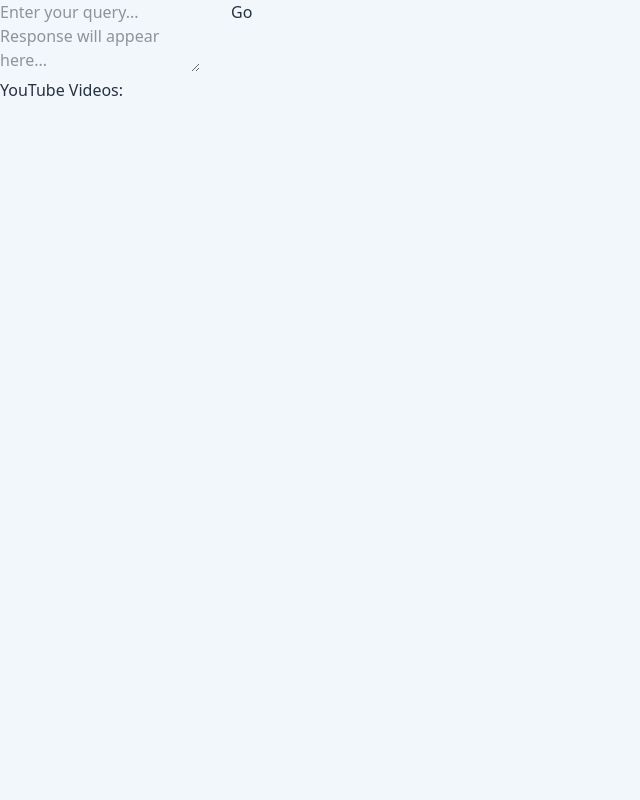
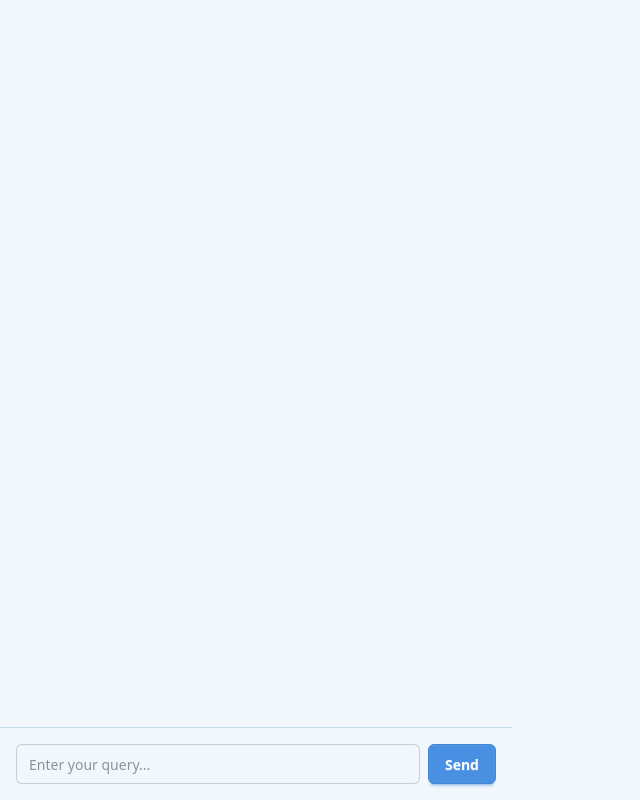
Before and after one commit to pjha8040/FinAI, a React (Vite) app in the folder finAi/frontend/: page /chatbot in a window 1280 px wide. Shown: the whole page, without its empty margins (0-640 px from the left). Built offline with nearby package versions, Linux system fonts and the light colour scheme.

Commit message:
chatbot page improved

```diff
--- a/finAi/frontend/src/Pages/ChatBot.jsx
+++ b/finAi/frontend/src/Pages/ChatBot.jsx
@@ -1,28 +1,38 @@
-import { useState } from "react";
+import React, { useState, useRef, useEffect } from "react";
 
 export default function ChatBot() {
   const [text, setText] = useState("");
-  const [output, setOutput] = useState("");
+  const [conversation, setConversation] = useState([]);
+  const [loading, setLoading] = useState(false);
+  const messagesEndRef = useRef(null);
+
+  // Scroll to the bottom whenever conversation updates
+  useEffect(() => {
+    messagesEndRef.current?.scrollIntoView({ behavior: "smooth" });
+  }, [conversation]);
 
   const handleSubmit = async () => {
     if (!text.trim()) {
       alert("Please enter a query!");
       return;
     }
+    // Add user's message to conversation
+    setConversation((prev) => [...prev, { sender: "user", text }]);
+    const userQuery = text;
+    setText("");
+    setLoading(true);
 
     try {
       const response = await fetch("http://127.0.0.1:5000/chat", {
         method: "POST",
-        headers: {
-          "Content-Type": "application/json",
-        },
-        body: JSON.stringify({ query: text }),
+        headers: { "Content-Type": "application/json" },
+        body: JSON.stringify({ query: userQuery }),
       });
-
       const data = await response.json();
 
-      if (response.ok) {
-        setOutput(data.text_response || "No response received.");
+      let botText = data.text_response || "No response received.";
+      // Append bot's response to conversation
+      setConversation((prev) => [...prev, { sender: "bot", text: botText }]);
 
       // Handle audio response
       const audioPlayer = document.getElementById("audio-player");
@@ -34,51 +44,65 @@ export default function ChatBot() {
         audioPlayer.style.display = "none";
       }
 
-        // Handle YouTube videos
-        const videoList = document.getElementById("video-list");
-        videoList.innerHTML = "";
-        data.youtube_videos.forEach((video) => {
-          const listItem = document.createElement("li");
-          listItem.innerHTML = `<a href="${video.url}" target="_blank">${video.title}</a>`;
-          videoList.appendChild(listItem);
-        });
-      } else {
-        alert(data.error || "Something went wrong.");
+      // Handle YouTube videos (appending as additional bot message)
+      if (data.youtube_videos && data.youtube_videos.length > 0) {
+        const videosHtml = data.youtube_videos
+          .map(
+            (video) =>
+              `<a class="link link-info" href="${video.url}" target="_blank">${video.title}</a>`
+          )
+          .join("<br/>");
+        setConversation((prev) => [
+          ...prev,
+          { sender: "bot", text: `<strong>YouTube Videos:</strong><br/>${videosHtml}` },
+        ]);
       }
     } catch (error) {
       console.error("Error:", error);
       alert("Something went wrong. Please try again.");
     }
+    setLoading(false);
   };
 
   return (
-    <div className="container">
-      <div className="main">
+    <div className="flex flex-col h-screen bg-base-100 text-base-content">
+      {/* Chat Conversation Area */}
+      <div className="flex-1 overflow-y-auto p-6 space-y-4">
+        {conversation.map((msg, index) => (
+          <div
+            key={index}
+            className={`chat ${msg.sender === "bot" ? "chat-start" : "chat-end"}`}
+          >
+            <div className="chat-bubble max-w-lg"
+              dangerouslySetInnerHTML={{ __html: msg.text }}>
+            </div>
+          </div>
+        ))}
+        <div ref={messagesEndRef} />
+      </div>
+
+      {/* Input Area */}
+      <div className="p-4 border-t border-base-300 border-rounded-lg max-w-[40vw] justify-self-center ">
+        <div className="flex space-x-2">
           <input
             type="text"
-          name="user-prompt"
-          id="userPrompt"
+            className="input input-bordered flex-1"
+            placeholder="Enter your query..."
             value={text}
             onChange={(e) => setText(e.target.value)}
-          placeholder="Enter your query..."
+            onKeyDown={(e) => e.key === "Enter" && handleSubmit()}
           />
-        <button onClick={handleSubmit}>Go</button>
+          <button
+            onClick={handleSubmit}
+            className={`btn btn-primary ${loading ? "loading" : ""}`}
+          >
+            Send
+          </button>
         </div>
-      <div className="ans">
-        <textarea
-          name="finalAns"
-          value={output}
-          readOnly
-          placeholder="Response will appear here..."
-        />
       </div>
-      <div>
+
+      {/* Hidden Audio Player */}
       <audio id="audio-player" controls style={{ display: "none" }}></audio>
-      </div>
-      <div>
-        <h3>YouTube Videos:</h3>
-        <ul id="video-list"></ul>
-      </div>
     </div>
   );
 }
--- a/finAi/frontend/src/Pages/Login.jsx
+++ b/finAi/frontend/src/Pages/Login.jsx
@@ -2,6 +2,10 @@ import React from "react";
 import { Link } from "react-router-dom";
 
 const Login = () => {
+  handleSubmit = () => {
+    // Handle login logic here
+    console.log("Login button clicked");
+  }
   return (
     <div className="min-h-screen flex items-center justify-center bg-base-100 text-base-content">
       <div className="bg-base-200 shadow-lg rounded-xl p-8 max-w-sm w-full">
@@ -31,7 +35,7 @@ const Login = () => {
         </div>
 
         {/* Login Button */}
-        <button className="btn btn-primary w-full">Login</button>
+        <button onClick={handleSubmit()} className="btn btn-primary w-full">Login</button>
 
         {/* Forgot Password */}
         <p className="text-center text-sm mt-3">
```
Also changed, not shown: 1 other file (tests, documents, lock files or other folders). Lines whose indentation alone changed are shown as unchanged.
